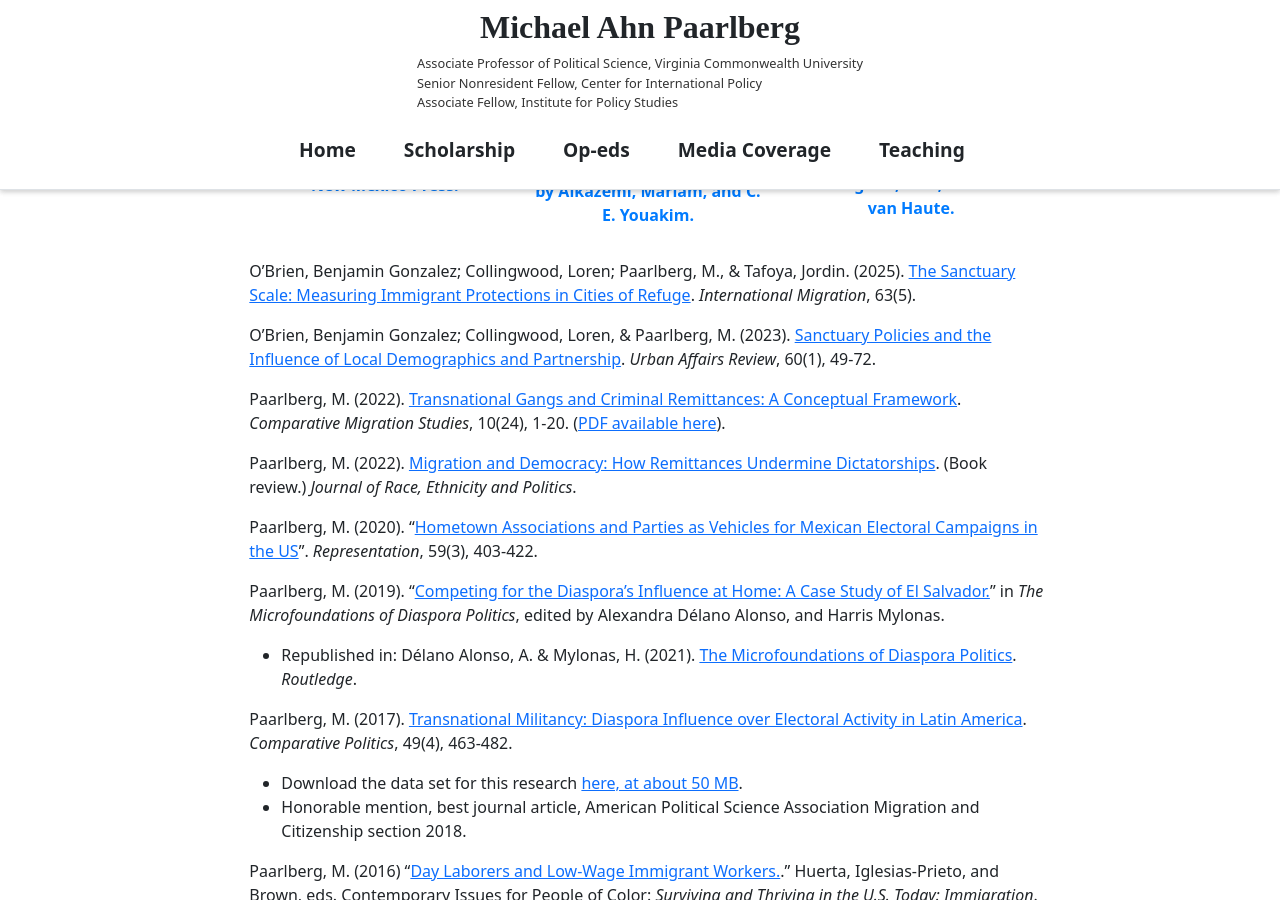
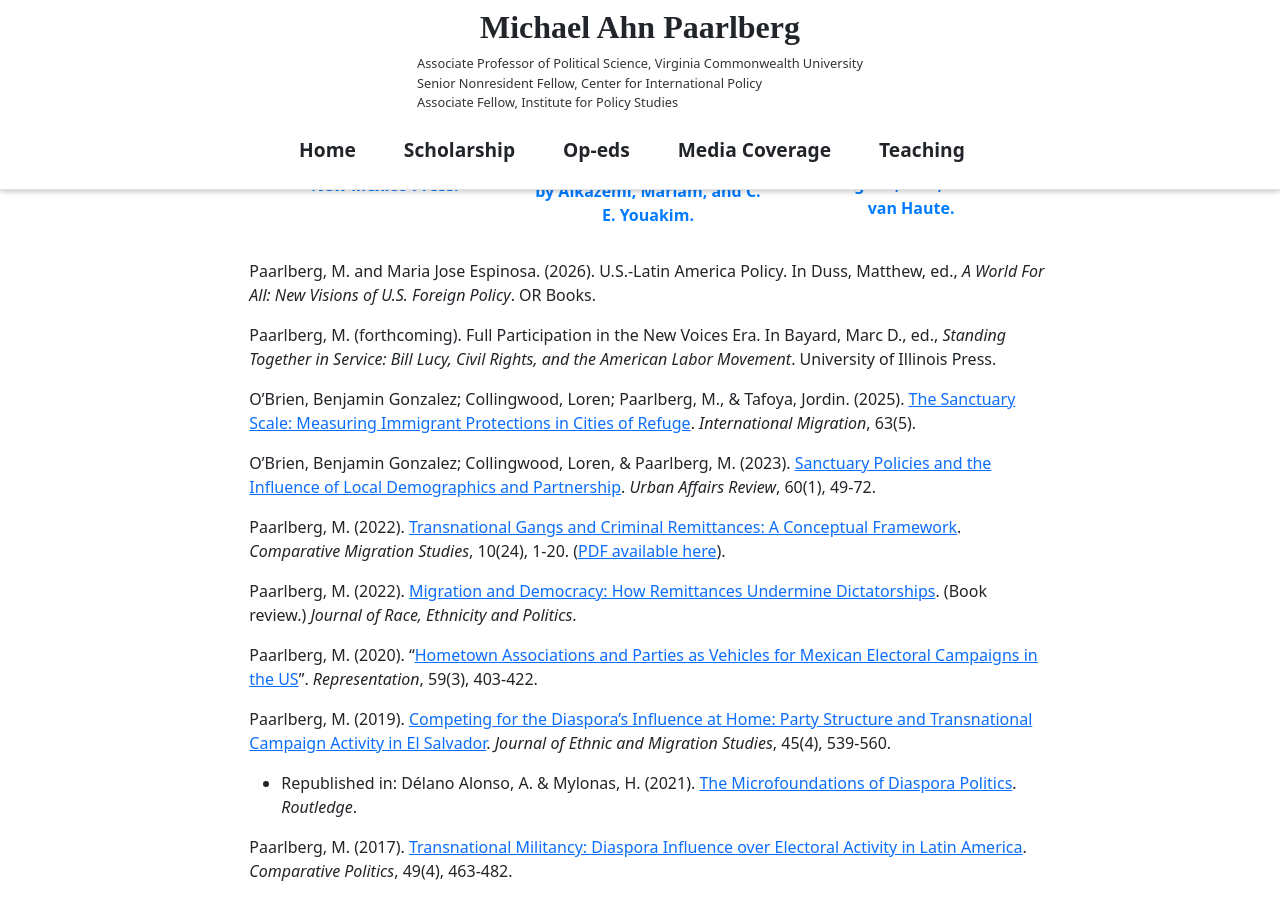
Before and after one commit to RelevantResearch/michael-paarlberg, a Jekyll site: the page built from _pages/home.md, in a window 1280 px wide and 900 px high, scrolled down 1471 px. Built offline with Jekyll 4.4.1, drawn with Linux system fonts in a browser that asks for light colours; some of the changed text lies outside the part shown.

Commit message:
Update CV, media coverage, op-eds, and scholarship; replace Venezuela video with New Republic Lula episode
Co-Authored-By: Claude Sonnet 5.5 <noreply@anthropic.com>

```diff
--- a/_data/media.yml
+++ b/_data/media.yml
@@ -2,8 +2,10 @@ videos:
   - title: "Maduro indicted - BBC News"
     src: "https://player.vimeo.com/video/1152093741"
 
-  - title: "The Truth about Venezuela"
-    src: "https://www.youtube.com/embed/nU7daT_-MeU"
+  - title: "What Lula's Struggles in Brazil Tell Us About Progressive Politics - The New Republic"
+    type: link
+    src: "https://newrepublic.substack.com/p/what-lulas-struggles-in-brazil-tell"
+    poster: "/assets/img/videos/lula_brazil_poster.jpg"
 
 news:
   image1: /assets/img/media_logos/CNN.jpg
--- a/_includes/pages/media_coverage.md
+++ b/_includes/pages/media_coverage.md
@@ -15,6 +15,8 @@ Drawing on my background as a former reporter, I frequently collaborate with nat
 <!-- ----------------------------------------------------------- -->
 
 ### 2026
+
+Perry Bacon. (2026, October 14). [What Lula's Struggles in Brazil Tell Us About Progressive Politics](https://newrepublic.substack.com/p/what-lulas-struggles-in-brazil-tell). _The New Republic_ (_Right Now with Perry Bacon_).
 
 (2026, January 23). [Venezuela y Cuba están en la mira de Trump: cómo queda ahora Nicaragua ante la debilidad de sus mayores aliados](https://cnnespanol.cnn.com/video/venezuela-cuba-mira-trump-nicaragua-debilidad-aliados-conclusiones-tv/). _CNN en Español_.
 
--- a/_includes/pages/opeds.md
+++ b/_includes/pages/opeds.md
@@ -1,4 +1,6 @@
 Here is a list of op-eds I've published over the years. Op-eds published in the <i>Guardian</i> are available through [my Guardian author page](https://www.theguardian.com/profile/michael-paarlberg).
+
+Paarlberg, M. (2026). [Exiled Iranians and Venezuelans may well support regime change, but diasporas don't always reflect the politics back home](https://theconversation.com/exiled-iranians-and-venezuelans-may-well-support-regime-change-but-diasporas-dont-always-reflect-the-politics-back-home-275112). _The Conversation_.
 
 Paarlberg, M. (2026). [The US Can't Treat Venezuela Like Panama](https://www.newstatesman.com/world/americas/2026/01/us-cant-treat-venezuela-like-panama). _The New Statesman_.
 
--- a/_includes/pages/scholarship.md
+++ b/_includes/pages/scholarship.md
@@ -3,6 +3,10 @@ I am a scholar of the politics of migration and security, with a focus on Latin
 ## Academic Publications
 
 {% include section-publications.html %}
+
+Paarlberg, M. and Maria Jose Espinosa. (2026). U.S.-Latin America Policy. In Duss, Matthew, ed., _A World For All: New Visions of U.S. Foreign Policy_. OR Books.
+
+Paarlberg, M. (forthcoming). Full Participation in the New Voices Era. In Bayard, Marc D., ed., _Standing Together in Service: Bill Lucy, Civil Rights, and the American Labor Movement_. University of Illinois Press.
 
 O'Brien, Benjamin Gonzalez; Collingwood, Loren; Paarlberg, M., & Tafoya, Jordin. (2025). [The Sanctuary Scale: Measuring Immigrant Protections in Cities of Refuge](https://doi.org/10.1111/imig.13326). _International Migration_, 63(5).
 
@@ -18,7 +22,7 @@ Paarlberg, M. (2020). "[Hometown Associations and Parties as Vehicles for Mexica
 
 <!-- Included above. Paarlberg, M. (2020). "[Anti-Party Skew and Variation in Diaspora Outreach by Mexican Parties](https://www.taylorfrancis.com/chapters/edit/10.4324/9781003015086-5/anti-party-skew-variation-diaspora-outreach-mexican-parties-michael-ahn-paarlberg)" in _Political Parties Abroad: A New Arena for Party Politics_, edited by Kernalegenn, Tudi, and Emilie van Haute. -->
 
-Paarlberg, M. (2019). "[Competing for the Diaspora's Influence at Home: A Case Study of El Salvador.](https://www.taylorfrancis.com/chapters/edit/10.4324/9781003191261-4/competing-diaspora-influence-home-party-structure-transnational-campaign-activity-el-salvador-michael-ahn-paarlberg)" in _The Microfoundations of Diaspora Politics_, edited by Alexandra Délano Alonso, and Harris Mylonas.
+Paarlberg, M. (2019). [Competing for the Diaspora's Influence at Home: Party Structure and Transnational Campaign Activity in El Salvador](https://doi.org/10.1080/1369183X.2017.1409166). _Journal of Ethnic and Migration Studies_, 45(4), 539-560.
 
 - Republished in: Délano Alonso, A. & Mylonas, H. (2021). [The Microfoundations of Diaspora Politics](https://www.routledge.com/The-Microfoundations-of-Diaspora-Politics/Alonso-Mylonas/p/book/9781032042800?srsltid=AfmBOorrLJdHBIjOWVNEWbsDe77rZsBFhSzoXVzVXcRzD6wtLNXVocRI). _Routledge_.
 
--- a/_includes/section-media.html
+++ b/_includes/section-media.html
@@ -36,6 +36,11 @@
           <source src="{{ site.github.url }}/{{ video.src }}" type="video/mp4">
           Your browser does not support the video tag.
         </video>
+        {% elsif video.type == "link" %}
+        <a href="{{ video.src }}" target="_blank" rel="noopener" class="d-block position-relative">
+          <img src="{{ video.poster }}" alt="{{ video.title | xml_escape }}" class="img-fluid" style="width: 100%;">
+          <span style="position:absolute;top:50%;left:50%;transform:translate(-50%,-50%);font-size:4rem;color:#fff;text-shadow:0 0 12px rgba(0,0,0,.7);">&#9654;</span>
+        </a>
         {% else %}
         <div class="ratio ratio-16x9">
           <iframe
```
Also changed, not shown: assets/img/videos/lula_brazil_poster.jpg (added), 1 other file.
